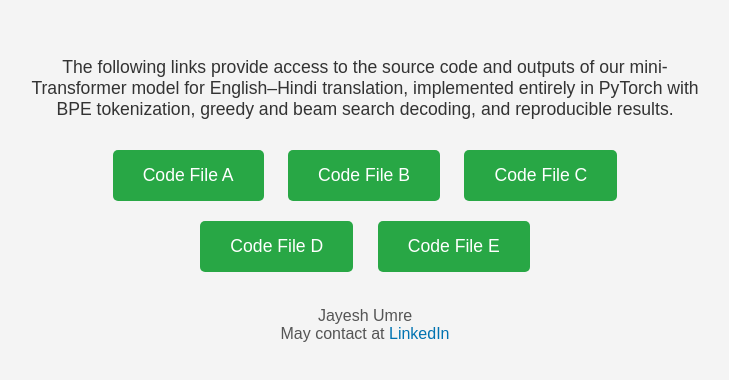
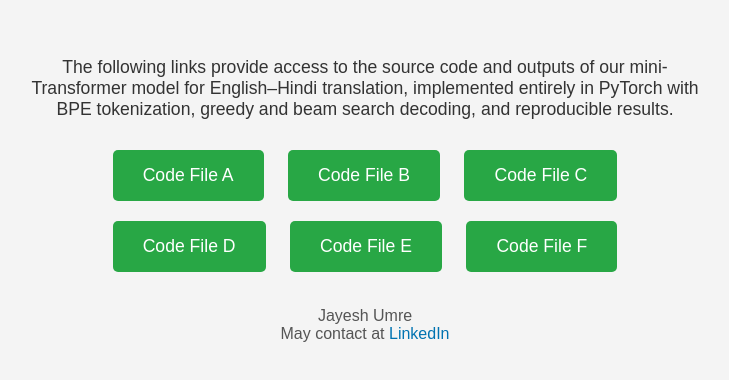
Before and after one commit to umarejayesh/ChotaLLM, a plain HTML site: page index.html in a window 1280 px wide. Shown: the part 200-580 px from the top of the page, without its empty margins (275-1004 px from the left). Drawn offline with Linux system fonts and the light colour scheme.

Commit message:
Added Button F link index.html

```diff
--- a/index.html
+++ b/index.html
@@ -71,6 +71,7 @@
         <a href="https://drive.google.com/drive/folders/1Hx3c4x8QPloTTsRsVAhKxYTXetmX7qH5?usp=drive_link" class="link-button" target="_blank">Code File C</a>
         <a href="https://drive.google.com/drive/folders/1DkcCCVWaTIaL9VQJ9NacaVtDi_SbTUF4?usp=drive_link" class="link-button" target="_blank">Code File D</a>
         <a href="https://drive.google.com/drive/folders/1TXGtasZ1GBlVeP5nbg5fs2CJZ7U85GoL?usp=drive_link" class="link-button" target="_blank">Code File E</a>
+        <a href="https://drive.google.com/drive/folders/1yOgEVUtb5nd7-ttqBVasFlWN0ZLf6M25?usp=drive_link" class="link-button" target="_blank">Code File F</a>
         <div class="contact">
             Jayesh Umre<br>
             May contact at <a href="https://www.linkedin.com/in/umrejayesh/" target="_blank">LinkedIn</a>
```
